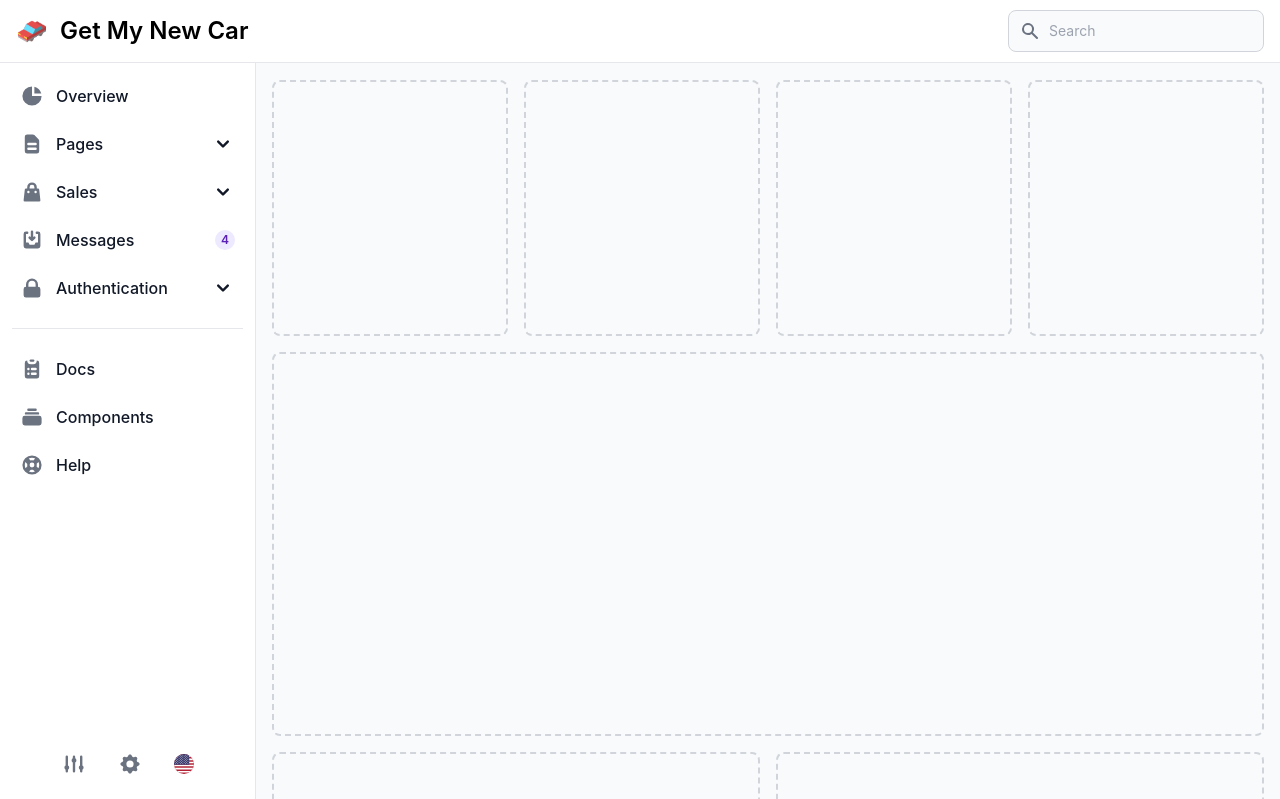
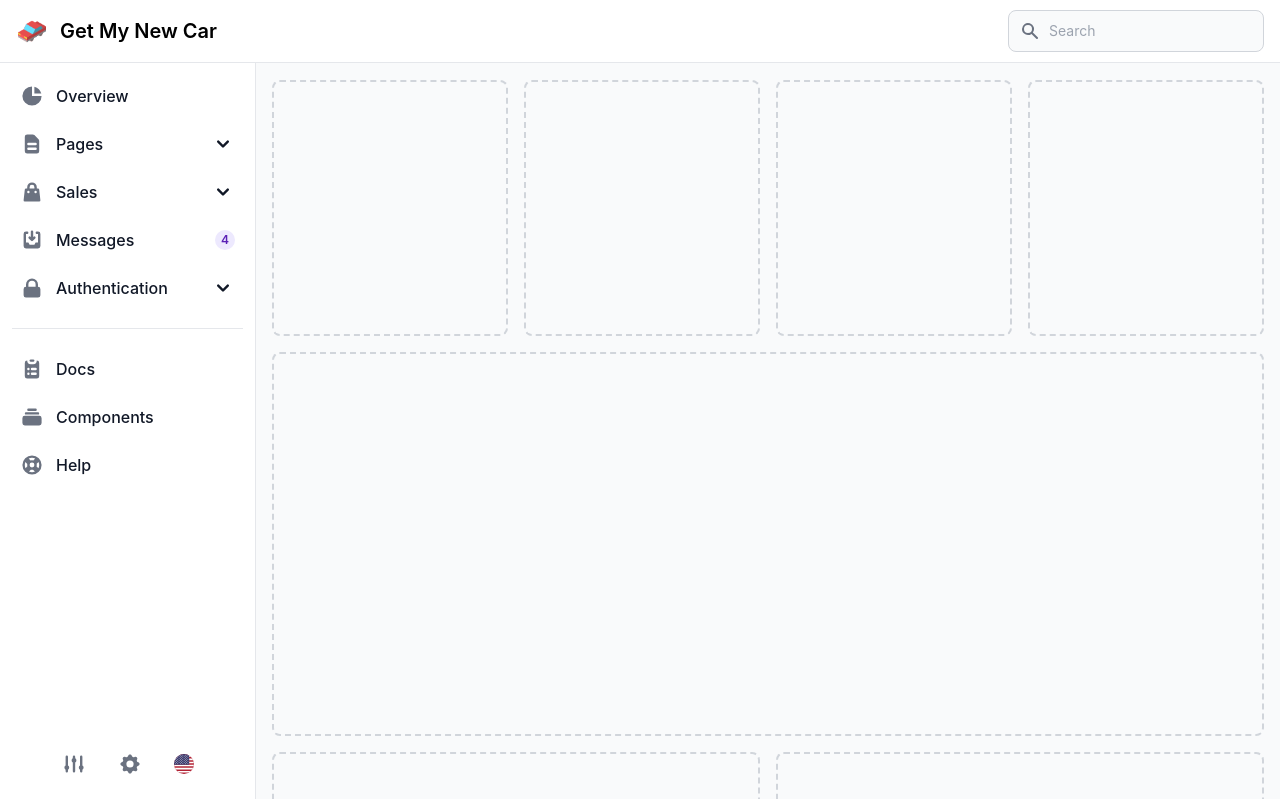
Before and after one commit to BenoitPrmt/GetMyNewCar, a PHP site: page / in a window 1280 px wide. Shown: the top 799 px of the page. Run offline with PHP 8.4, Linux system fonts and the light colour scheme; some libraries are stand-ins or nearby versions.

Commit message:
Style(title) : Reduced the size of the title

```diff
--- a/src/views/home.phtml
+++ b/src/views/home.phtml
@@ -22,7 +22,7 @@
         </button>
         <a href="/" class="flex items-center justify-between mr-4">
           <img src="./public/assets/images/icon.png" class="mr-3 h-8" alt="Get My New Car Logo" />
-          <span class="self-center text-2xl font-semibold whitespace-nowrap dark:text-white">Get My New Car</span>
+          <span class="self-center text-xl font-semibold whitespace-nowrap dark:text-white">Get My New Car</span>
         </a>
         <form action="#" method="GET" class="hidden md:block md:pl-2">
           <label for="topbar-search" class="sr-only">Search</label>
```
Also changed, not shown: public/assets/css/styles.css.
